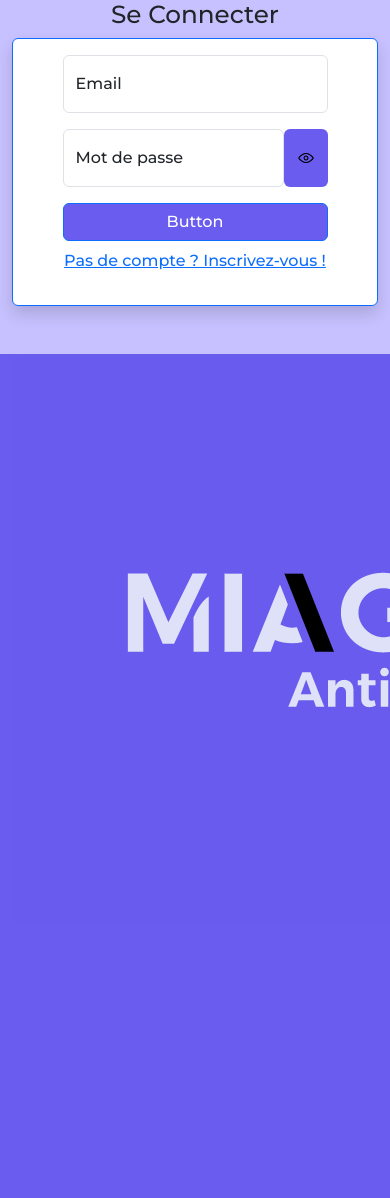
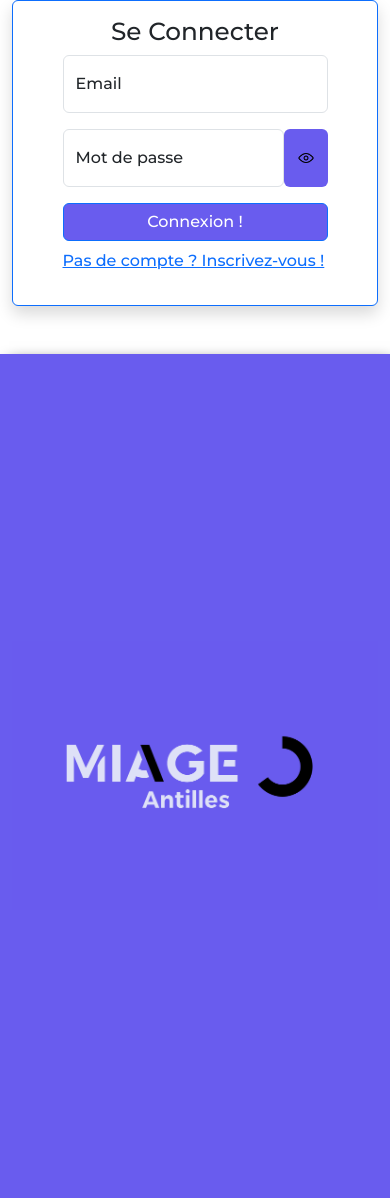
Before and after one commit to XLofi/ProjetMIAGE, a PHP site: page /connexion.html in a window 390 px wide; the page is wider, and only the part inside the window is pictured. Before the commit the page ends 708 px from the top of that part, so only its background shows below. Run offline with PHP 8.4, Linux system fonts and the light colour scheme.

Commit message:
Page Connexion finale

```diff
--- a/connexion.html
+++ b/connexion.html
@@ -9,12 +9,13 @@
     <link rel="stylesheet" href="/styles/style.css">
 </head>
 <body>
-    <div class="container text-center" id="layoutFirst">
-        <div class="row">
+    <div class="container-fluid" id="layoutFirst">
+        <div class="row justify-content-center align-items-center" style="height: 100vh;">
            <div class="col-md-5">
-            <h2>Se Connecter</h2>
+
             <div id="form" class="d-flex justify-content-center shadow p-3 mb-5 bg-body rounded  border border-primary">
                 <div class="col-md-10">
+                    <h2 style="text-align: center;">Se Connecter</h2>
                     <div class="form-floating mb-3">
                         <input type="email" class="form-control" id="floatingInput" placeholder="name@example.com">
                         <label for="floatingInput">Email</label>
@@ -29,7 +30,7 @@
 
 
                     <div class="d-grid gap-2">
-                        <button class="btn btn-primary" type="button" id="btnConnexion">Button</button>
+                        <button class="btn btn-primary" type="button" id="btnConnexion">Connexion !</button>
                         <p><a href="#">Pas de compte ? Inscrivez-vous !</a></p>
                     </div>
 
@@ -37,8 +38,8 @@
 
             </div>
            </div>
-           <div class="col-md-7" id="colImage">
-            <img src="assets/MiageLogo.png" alt="" id="imgMiage">
+           <div class="col-md-7 colImage" id="colImage">
+            <img src="assets/MiageLogo.png" alt="" class="img-fluid w-200" id="imgMiage" >
            </div>
         </div>
     </div>
--- a/styles/style.css
+++ b/styles/style.css
@@ -10,7 +10,8 @@
 
 body{
     font-family: 'Montserrat', sans-serif;
-    background-color: #c7c2ff;
+    /*background-color: #c7c2ff;*/
+    background-color: #fff;
 }
 
 /* Couleur bouton connexion*/
@@ -18,11 +19,20 @@
     background-color: #695cee;
 }
 
-#colImage{
+.colImage{
     background-color: #695cee;
 }
 
-#imgMiage{
-    border-radius: 12px;
-    box-shadow: 12px 12px #edebff;
-}
+#layoutFirst {
+
+    flex-direction: row;
+  }
+
+  #colImage {
+    background-color: #695cee;
+    height: 100vh;
+    display: flex;
+    align-items: center;
+    justify-content: center;
+    box-shadow: 5px 5px 15px -4px #000000;
+  }
```
